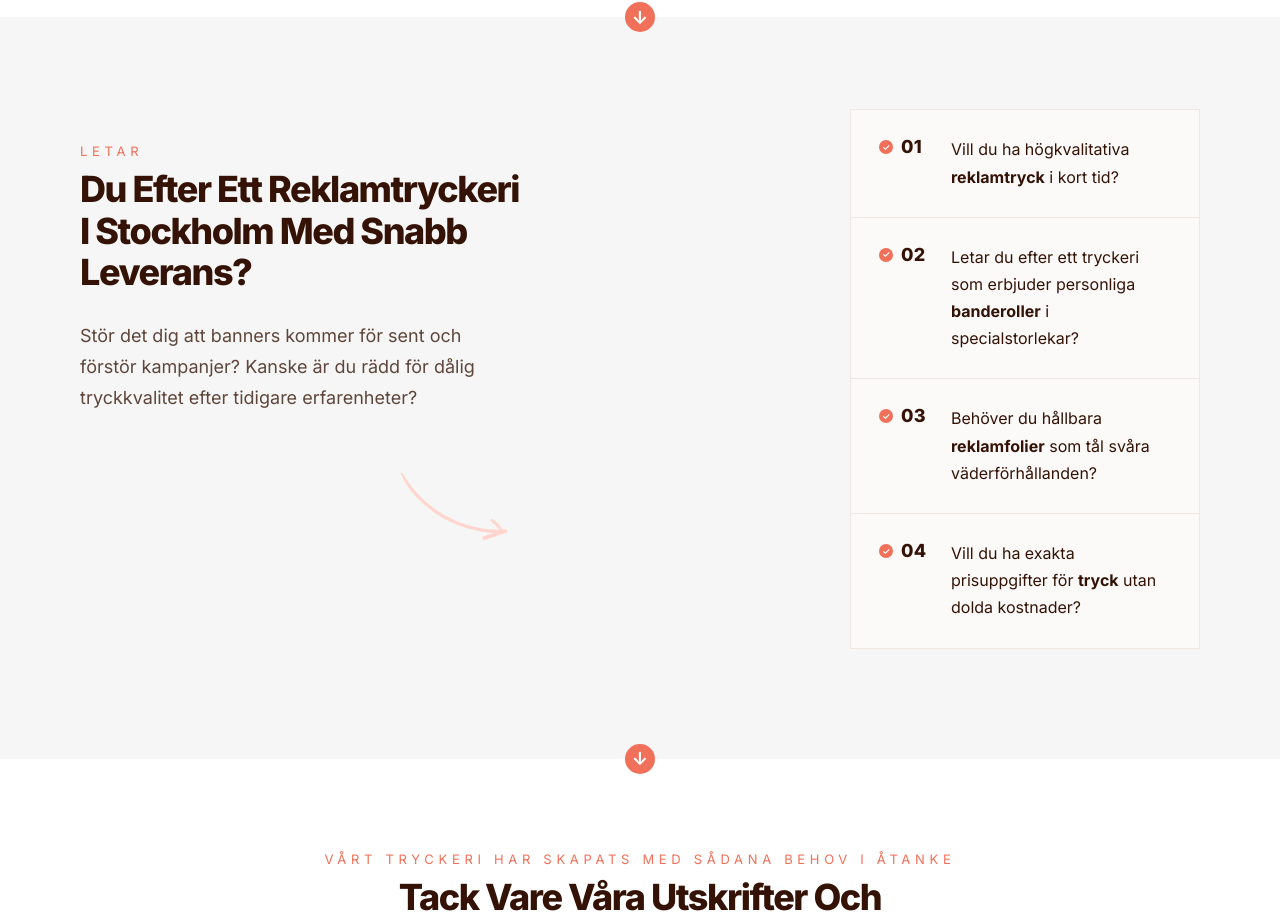
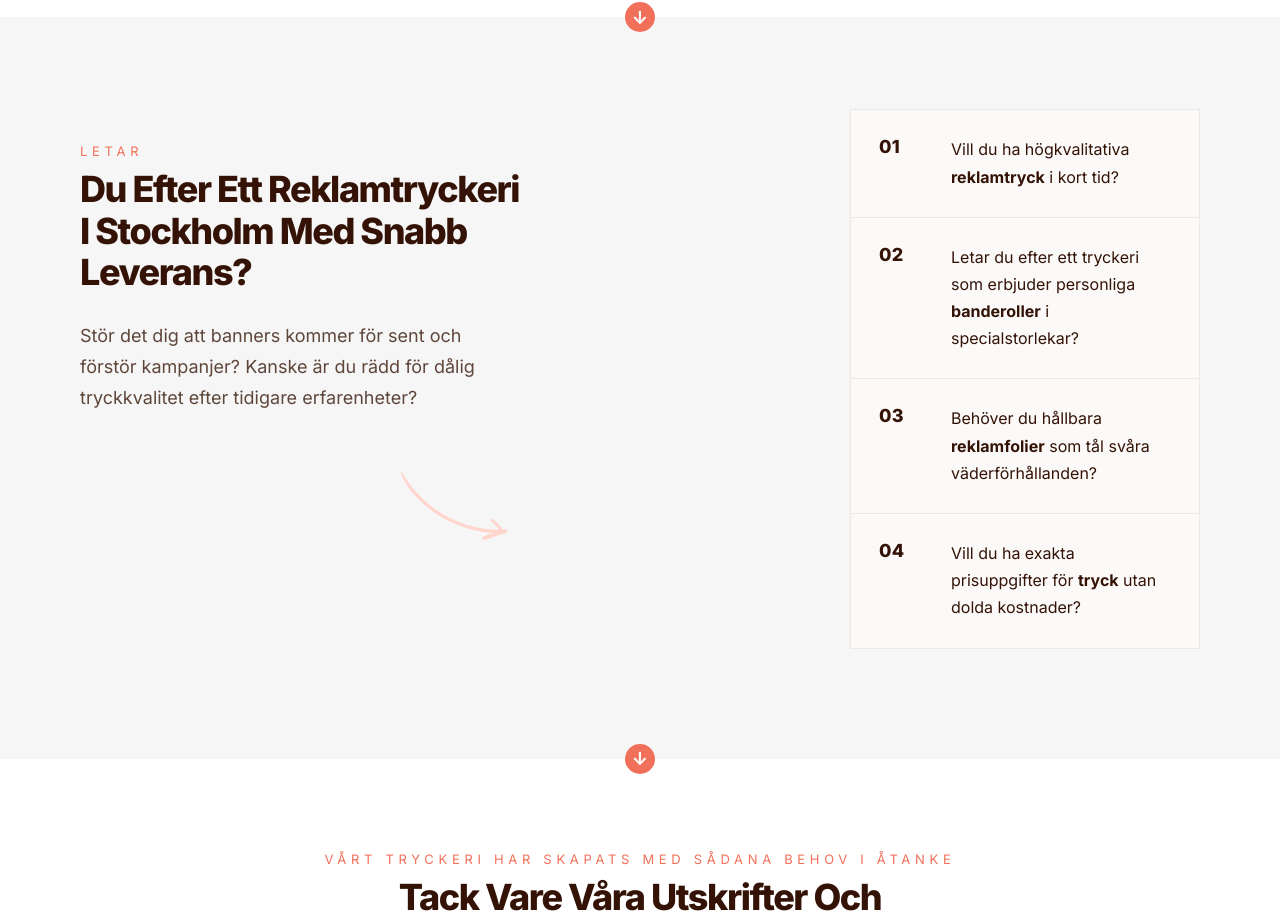
Before and after one commit to akhansson88/nova-react, a React (Vite) app: page / in a window 1280 px wide. Shown: the part 1444-2366 px from the top of the page. Built offline with nearby package versions, Linux system fonts and the light colour scheme.

Commit message:
Remove checkmarks from home questions card

```diff
--- a/src/pages/Hem.jsx
+++ b/src/pages/Hem.jsx
@@ -161,7 +161,6 @@ function Hem() {
             <div className="home-questions-panel">
               <div className="home-question-item">
                 <div className="home-question-meta">
-                  <span className="home-question-check">✓</span>
                   <span className="home-question-number">01</span>
                 </div>
                 <p>Vill du ha högkvalitativa <strong>reklamtryck</strong> i kort tid?</p>
@@ -169,7 +168,6 @@ function Hem() {
 
               <div className="home-question-item">
                 <div className="home-question-meta">
-                  <span className="home-question-check">✓</span>
                   <span className="home-question-number">02</span>
                 </div>
                 <p>Letar du efter ett tryckeri som erbjuder personliga <strong>banderoller</strong> i specialstorlekar?</p>
@@ -177,7 +175,6 @@ function Hem() {
 
               <div className="home-question-item">
                 <div className="home-question-meta">
-                  <span className="home-question-check">✓</span>
                   <span className="home-question-number">03</span>
                 </div>
                 <p>Behöver du hållbara <strong>reklamfolier</strong> som tål svåra väderförhållanden?</p>
@@ -185,7 +182,6 @@ function Hem() {
 
               <div className="home-question-item">
                 <div className="home-question-meta">
-                  <span className="home-question-check">✓</span>
                   <span className="home-question-number">04</span>
                 </div>
                 <p>Vill du ha exakta prisuppgifter för <strong>tryck</strong> utan dolda kostnader?</p>
```
